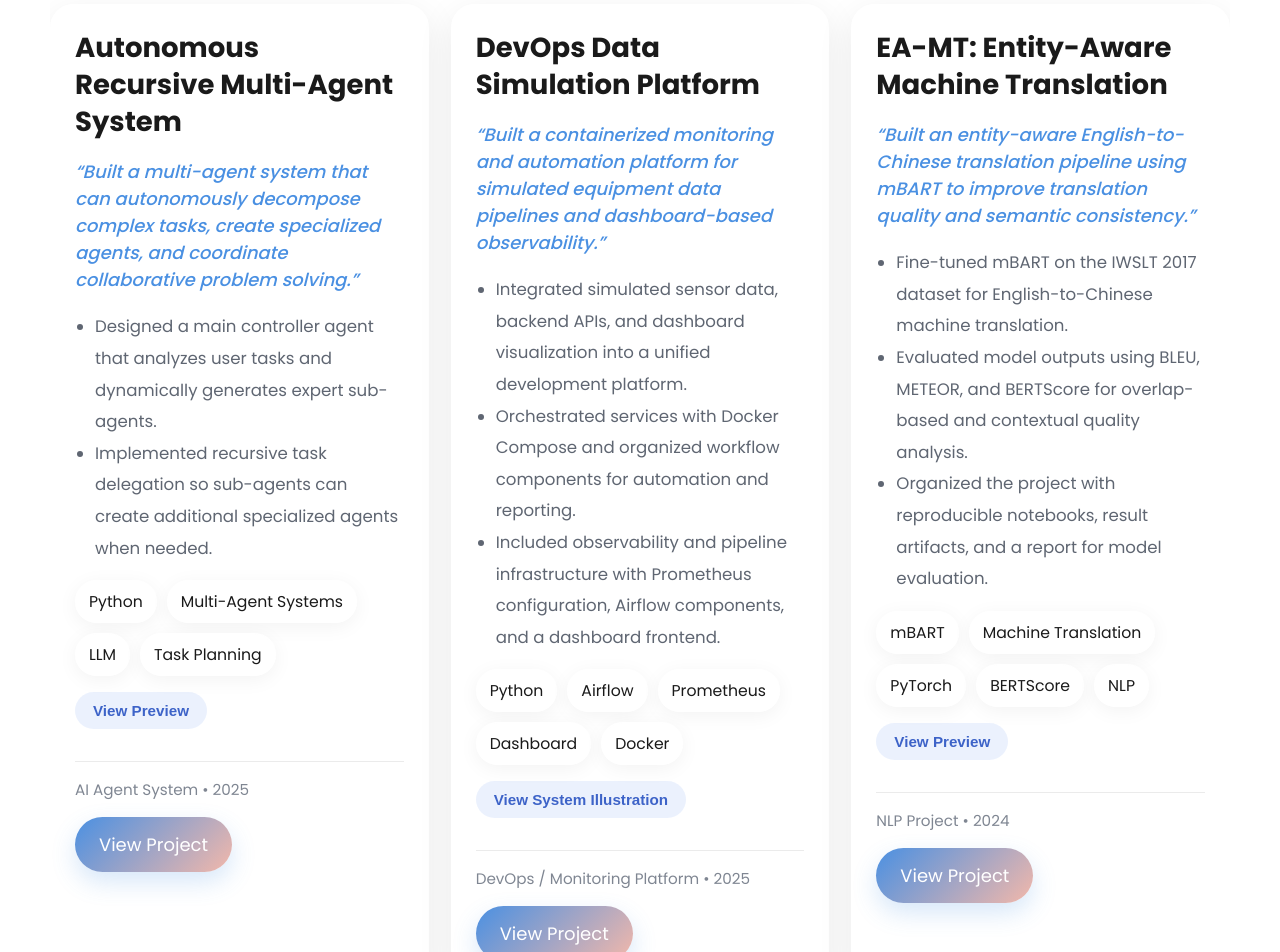
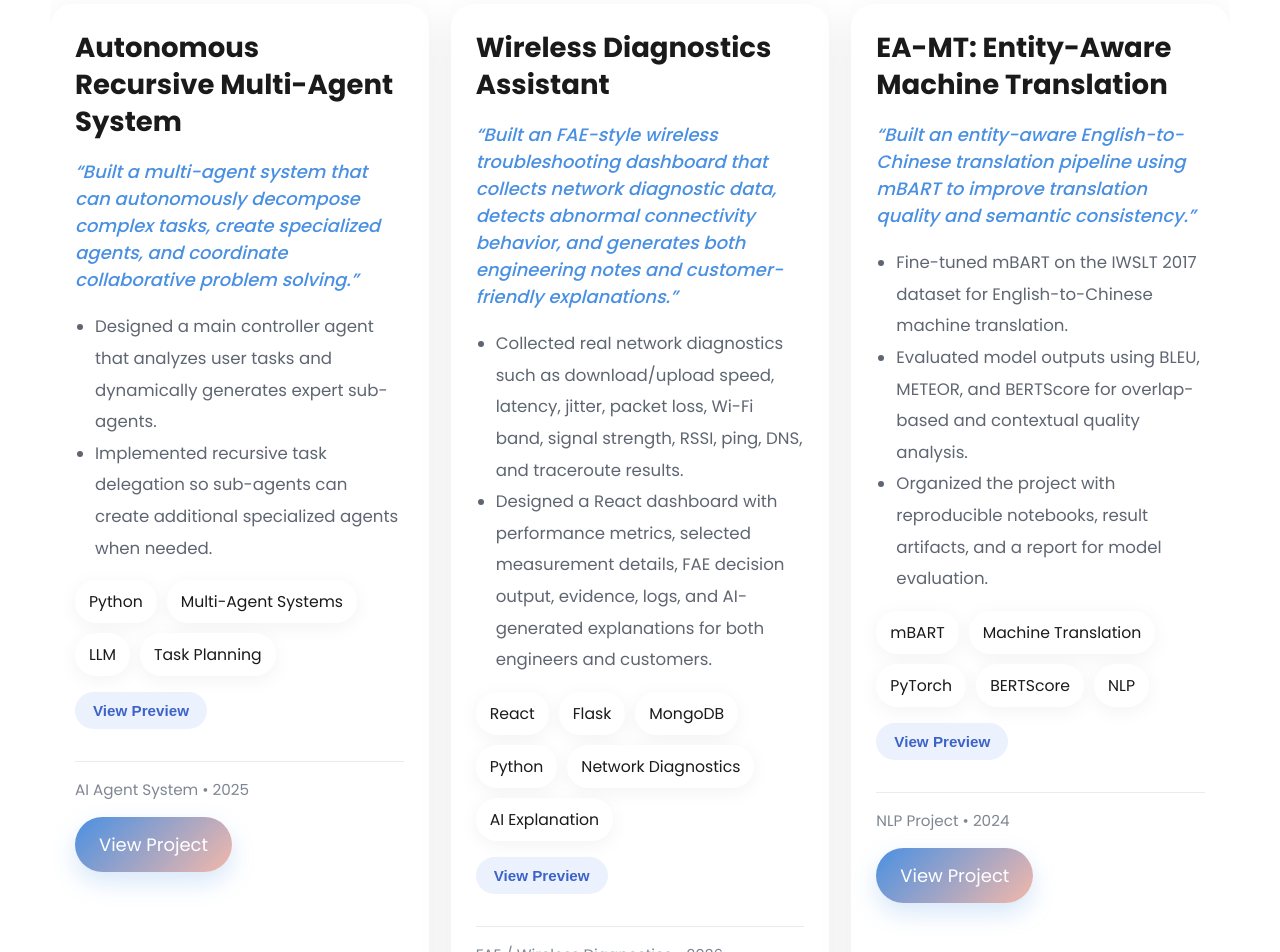
Before and after one commit to ZoeLee23277789/my-portfolio, a React (Create React App) app: page / in a window 1280 px wide. Shown: the part 3080-4032 px from the top of the page. Built offline with nearby package versions, Linux system fonts and the light colour scheme.

Commit message:
Add: Add wireless diagnostics assistant project

```diff
--- a/src/Projects.js
+++ b/src/Projects.js
@@ -19,19 +19,26 @@ const projects = [
     images: [agentTree, agentArchitecture],
   },
   {
-    title: "DevOps Data Simulation Platform",
+    title: "Wireless Diagnostics Assistant",
     impact:
-      "Built a containerized monitoring and automation platform for simulated equipment data pipelines and dashboard-based observability.",
+      "Built an FAE-style wireless troubleshooting dashboard that collects network diagnostic data, detects abnormal connectivity behavior, and generates both engineering notes and customer-friendly explanations.",
     details: [
-      "Integrated simulated sensor data, backend APIs, and dashboard visualization into a unified development platform.",
-      "Orchestrated services with Docker Compose and organized workflow components for automation and reporting.",
-      "Included observability and pipeline infrastructure with Prometheus configuration, Airflow components, and a dashboard frontend.",
+      "Collected real network diagnostics such as download/upload speed, latency, jitter, packet loss, Wi-Fi band, signal strength, RSSI, ping, DNS, and traceroute results.",
+      "Designed a React dashboard with performance metrics, selected measurement details, FAE decision output, evidence, logs, and AI-generated explanations for both engineers and customers.",
     ],
-    tech: ["Python", "Airflow", "Prometheus", "Dashboard", "Docker"],
-    meta: "DevOps / Monitoring Platform • 2025",
-    link: "https://github.com/ZoeLee23277789/DevOps-data-simulation-platform",
-    linkLabel: "View Project",
-    images: [`${process.env.PUBLIC_URL}/posters/Dashboard.png`],
+    tech: [
+      "React",
+      "Flask",
+      "MongoDB",
+      "Python",
+      "Network Diagnostics",
+      "AI Explanation",
+    ],
+    meta: "FAE / Wireless Diagnostics • 2026",
+    images: [
+      `${process.env.PUBLIC_URL}/posters/wnc-fae-overview.png`,
+      `${process.env.PUBLIC_URL}/posters/wnc-fae-ai-notes.png`,
+    ],
   },
   {
     title: "EA-MT: Entity-Aware Machine Translation",
@@ -50,6 +57,21 @@ const projects = [
       `${process.env.PUBLIC_URL}/posters/EA-MT1.png`,
       `${process.env.PUBLIC_URL}/posters/EA-MT2.png`,
     ],
+  },
+  {
+    title: "DevOps Data Simulation Platform",
+    impact:
+      "Built a containerized monitoring and automation platform for simulated equipment data pipelines and dashboard-based observability.",
+    details: [
+      "Integrated simulated sensor data, backend APIs, and dashboard visualization into a unified development platform.",
+      "Orchestrated services with Docker Compose and organized workflow components for automation and reporting.",
+      "Included observability and pipeline infrastructure with Prometheus configuration, Airflow components, and a dashboard frontend.",
+    ],
+    tech: ["Python", "Airflow", "Prometheus", "Dashboard", "Docker"],
+    meta: "DevOps / Monitoring Platform • 2025",
+    link: "https://github.com/ZoeLee23277789/DevOps-data-simulation-platform",
+    linkLabel: "View Project",
+    images: [`${process.env.PUBLIC_URL}/posters/Dashboard.png`],
   },
   {
     title: "Parts Tracking System (PTS)",
@@ -136,6 +158,9 @@ function Projects() {
   const getModalTitle = () => {
     if (selectedTitle === "DevOps Data Simulation Platform") {
       return "DevOps Data Simulation Platform — System Illustration";
+    }
+    if (selectedTitle === "Wireless Diagnostics Assistant") {
+      return "Wireless Diagnostics Assistant — FAE Dashboard";
     }
     if (selectedTitle === "Marine Waste Image Recognition") {
       return "Marine Waste Image Recognition — Detection Results";
@@ -330,7 +355,20 @@ function Projects() {
                 internal details.
               </p>
             )}
-
+            {selectedTitle === "Wireless Diagnostics Assistant" && (
+              <p
+                style={{
+                  marginTop: "16px",
+                  fontSize: "0.95rem",
+                  color: "#6b7280",
+                  lineHeight: 1.7,
+                }}
+              >
+                Note: This dashboard was built as a self-initiated FAE preparation project
+                to demonstrate network troubleshooting, baseline comparison, root-cause
+                diagnosis, and AI-assisted customer/engineering communication.
+              </p>
+            )}
             {selectedTitle === "Marine Waste Image Recognition" && (
               <p
                 style={{
```
Also changed, not shown: public/posters/wnc-fae-ai-notes.png (added), public/posters/wnc-fae-overview.png (added).
